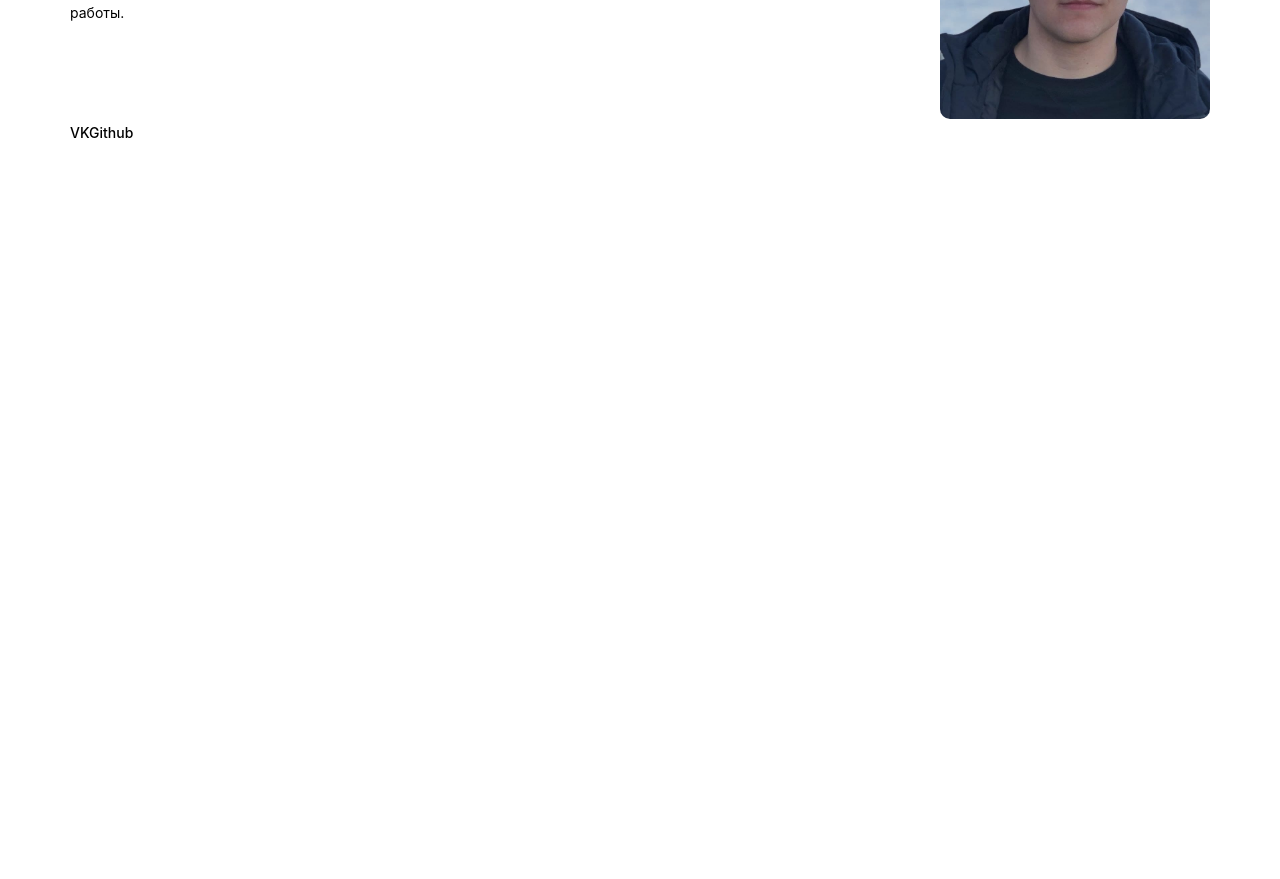
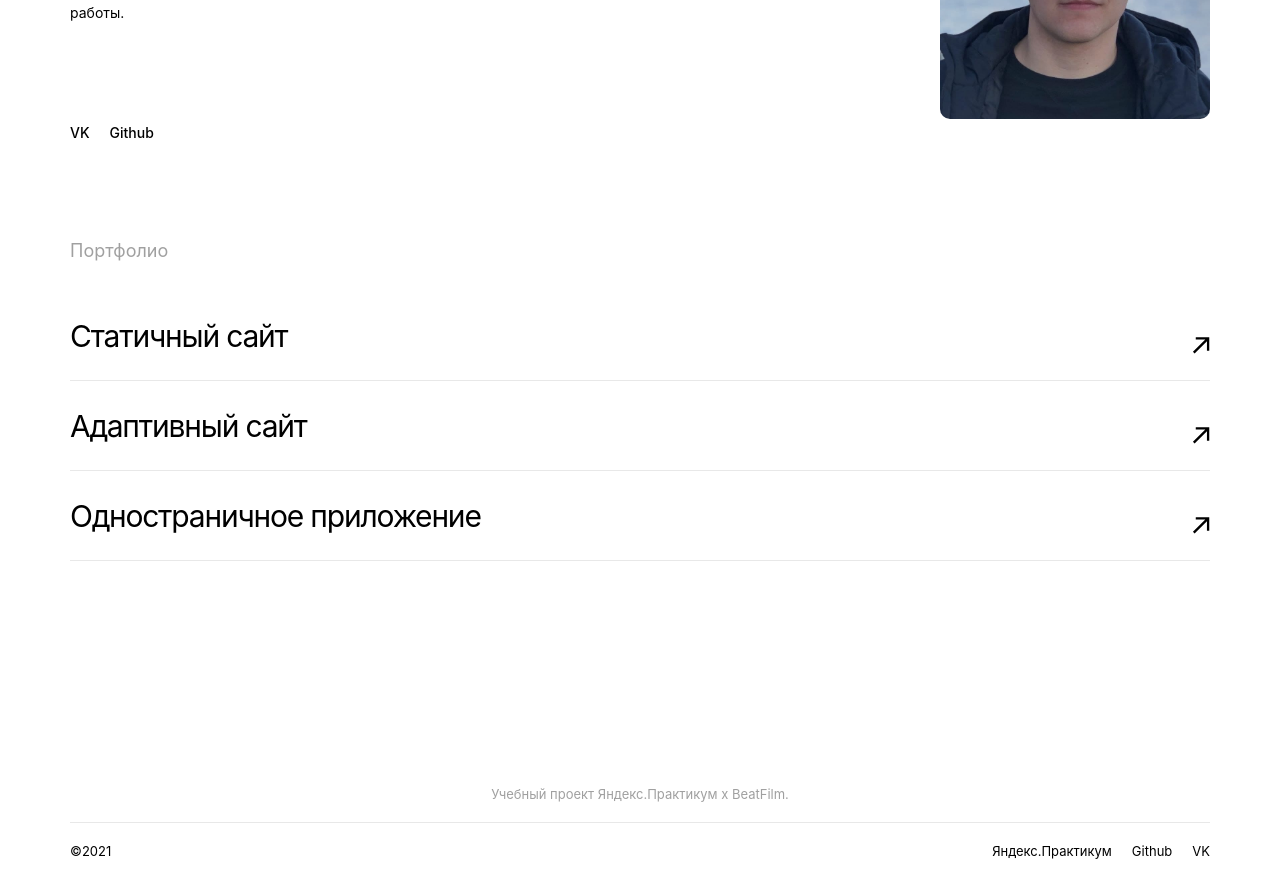
Before and after one commit to MonzikovMaxim/movies-explorer-frontend, a React (Create React App) app: page / in a window 1280 px wide. Shown: the part 2260-3139 px from the top of the page. Before the commit the page ends 2611 px from the top, so only its background shows below. Built offline with nearby package versions, Linux system fonts and the light colour scheme.

Commit message:
feat: portfolio + footer

```diff
--- a/src/components/App/App.js
+++ b/src/components/App/App.js
@@ -1,12 +1,14 @@
 import './App.css';
 import Header from '../Header/Header';
 import Main from '../Main/Main';
+import Footer from '../Footer/Footer';
 
 function App() {
   return (
     <div className="App">
      <Header />
      <Main />
+     <Footer />
     </div>
   );
 }
--- /dev/null
+++ b/src/components/Footer/Footer.css
@@ -0,0 +1,73 @@
+.footer {
+  font-family: 'Inter';
+  display: flex;
+  background: #FFFFFF;
+  width: 100%;
+  justify-content: center;
+  flex-direction: column;
+}
+
+.footer__container {
+  display: flex;
+  justify-content: space-between;
+  margin: 0 70px;
+  flex-direction: column;
+}
+
+.footer__title-box {
+  display: flex;
+  justify-content: center;
+  border-bottom: 1px solid #E8E8E8;
+}
+
+.footer__title {
+  font-style: normal;
+  font-weight: normal;
+  font-size: 13px;
+  line-height: 16px;
+  text-align: center;
+  color: #A0A0A0;
+  margin: 80px 0 20px 0;
+}
+
+.footer__links {
+  display: flex;
+  flex-direction: row;
+  justify-content: space-between;
+  margin: 20px 0;
+}
+
+.footer__date {
+  font-style: normal;
+  font-weight: normal;
+  font-size: 13px;
+  line-height: 16px;
+  color: #000000;
+  margin: 0;
+}
+
+.footer__links-box {
+  display: flex;
+  justify-content: space-between;
+}
+
+.footer__link {
+  text-decoration: none;
+  font-style: normal;
+  font-weight: normal;
+  font-size: 13px;
+  line-height: 16px;
+  text-align: right;
+  color: #000000;
+  margin: 0 20px 0 0;
+}
+
+.footer__link:hover {
+  opacity: 0.7;
+  transition: .3s ease-in-out opacity;
+  cursor: pointer;
+}
+
+.footer__link:last-child {
+  margin: 0;
+}
--- /dev/null
+++ b/src/components/Footer/Footer.js
@@ -0,0 +1,24 @@
+import React from 'react';
+import './Footer.css';
+
+function Footer() {
+  return (
+    <section className="footer">
+      <div className="footer__container">
+        <div className="footer__title-box">
+          <p className="footer__title">Учебный проект Яндекс.Практикум х BeatFilm.</p>
+        </div>
+        <div className="footer__links">
+          <p className="footer__date">&#169;2021</p>
+          <div className="footer__links-box">
+            <a href="https://practicum.yandex.ru/web/" className="footer__link" target="_blank" rel="noreferrer">Яндекс.Практикум</a>
+            <a href="https://github.com/MonzikovMaxim" className="footer__link" target="_blank" rel="noreferrer">Github</a>
+            <a href="https://vk.com/monzikovm" className="footer__link" target="_blank" rel="noreferrer">VK</a>
+          </div>
+        </div>
+      </div>
+    </section>
+  )
+}
+
+export default Footer;
--- a/src/components/Header/Header.css
+++ b/src/components/Header/Header.css
@@ -12,6 +12,12 @@
   max-width: 38px;
   height: 38px;
   width: 100%;
+}
+
+.header__logo:hover {
+  opacity: 0.7;
+  transition: .3s ease-in-out opacity;
+  cursor: pointer;
 }
 
 .header__box {
@@ -35,6 +41,12 @@
   padding: 8px 20px;
 }
 
+.header__login:hover {
+  opacity: 0.7;
+  transition: .3s ease-in-out opacity;
+  cursor: pointer;
+}
+
 .header__register {
   font-family: Inter;
   font-style: normal;
@@ -49,6 +61,12 @@
   color: #FFFFFF;
 }
 
+.header__register:hover {
+  opacity: 0.7;
+  transition: .3s ease-in-out opacity;
+  cursor: pointer;
+}
+
 .header__container {
   display: flex;
   justify-content: space-between;
--- a/src/components/Main/Portfolio/Portfolio.css
+++ b/src/components/Main/Portfolio/Portfolio.css
@@ -10,7 +10,7 @@
 .portfolio__container {
   display: flex;
   justify-content: space-between;
-  margin: 110px 70px;
+  margin: 110px 70px 0;
   flex-direction: column;
 }
 
@@ -83,6 +83,58 @@
   color: #000000;
   text-decoration: none;
 }
-.portfolio__link:first-child {
-  margin: 0 20px 0 0;
+
+.portfolio__link:last-child {
+  margin: 0 0 0 20px;
 }
+
+.portfolio__link:hover {
+  opacity: 0.7;
+  transition: .3s ease-in-out opacity;
+  cursor: pointer;
+}
+
+.portfolio__site-link {
+  text-decoration: none;
+  margin: 0 0 19px 0;
+  font-style: normal;
+  font-weight: normal;
+  font-size: 30px;
+  line-height: 50px;
+  letter-spacing: -0.04em;
+  color: #000000;
+}
+
+.portfolio__site-link:hover {
+  opacity: 0.7;
+  transition: .3s ease-in-out opacity;
+  cursor: pointer;
+}
+
+.portfolio__subtitle {
+  font-style: normal;
+  font-weight: normal;
+  font-size: 18px;
+  line-height: 20px;
+  color: #A0A0A0;
+  mix-blend-mode: normal;
+  margin: 0 0 50px 0;
+}
+
+.portfolio__site-box {
+  display: flex;
+  justify-content: space-between;
+  border-bottom: 1px solid #E8E8E8;
+  margin: 0 0 20px 0;
+}
+
+.portfolio__arrow:hover {
+  opacity: 0.7;
+  transition: .3s ease-in-out opacity;
+  cursor: pointer;
+}
+
+
+.portfolio__block {
+  margin: 0 0 125px 0;
+}
--- a/src/components/Main/Portfolio/Portfolio.js
+++ b/src/components/Main/Portfolio/Portfolio.js
@@ -1,6 +1,7 @@
 import React from 'react';
 import './Portfolio.css'
 import photo from '../../../images/photo.jpg';
+import arrow from '../../../images/arrow.svg';
 
 function Portfolio() {
   return (
@@ -22,6 +23,21 @@ function Portfolio() {
         </div>
           <img className="portfolio__photo" src={photo} alt="моё фото"></img>
         </article>
+        <div className="portfolio__block">
+          <div className="portfolio__subtitle">Портфолио</div>
+          <div className="portfolio__site-box">
+            <a href="https://practicum.yandex.ru/web/" target="_blank" rel="noreferrer" className="portfolio__site-link">Статичный сайт</a>
+            <img className="portfolio__arrow" src={arrow} alt="стрелочка"></img>
+          </div>
+          <div className="portfolio__site-box">
+            <a href="https://monzikovmaxim.github.io/russian-travel/" rel="noreferrer" target="_blank" className="portfolio__site-link">Адаптивный сайт</a>
+            <img className="portfolio__arrow" src={arrow} alt="стрелочка"></img>
+          </div>
+          <div className="portfolio__site-box">
+            <a href="https://thisismesto.students.nomoredomains.monster"  rel="noreferrer" target="_blank" className="portfolio__site-link">Одностраничное приложение</a>
+            <img className="portfolio__arrow" src={arrow} alt="стрелочка"></img>
+          </div>
+        </div>
       </div>
     </section>
   )
```
Also changed, not shown: src/images/arrow.svg (added).
